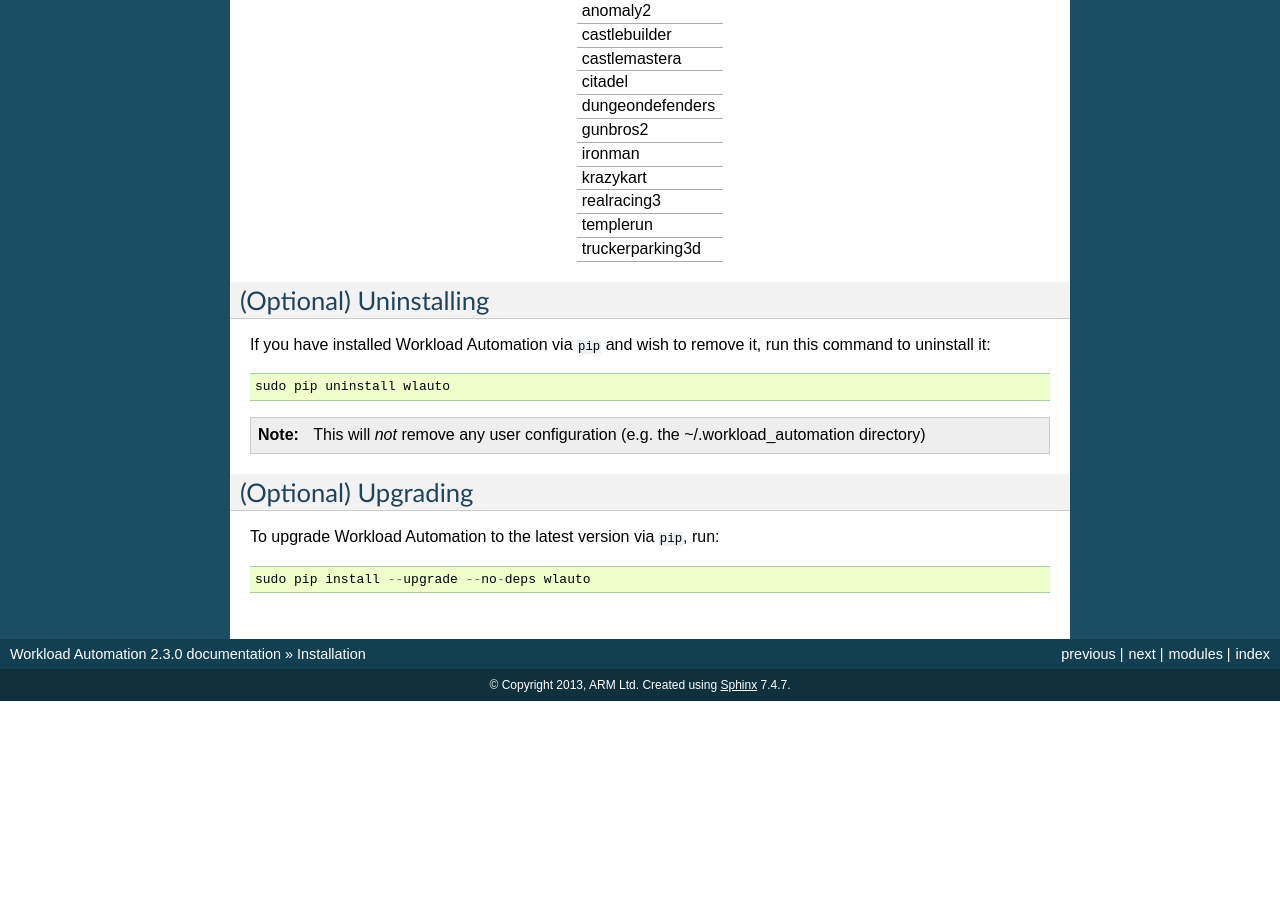
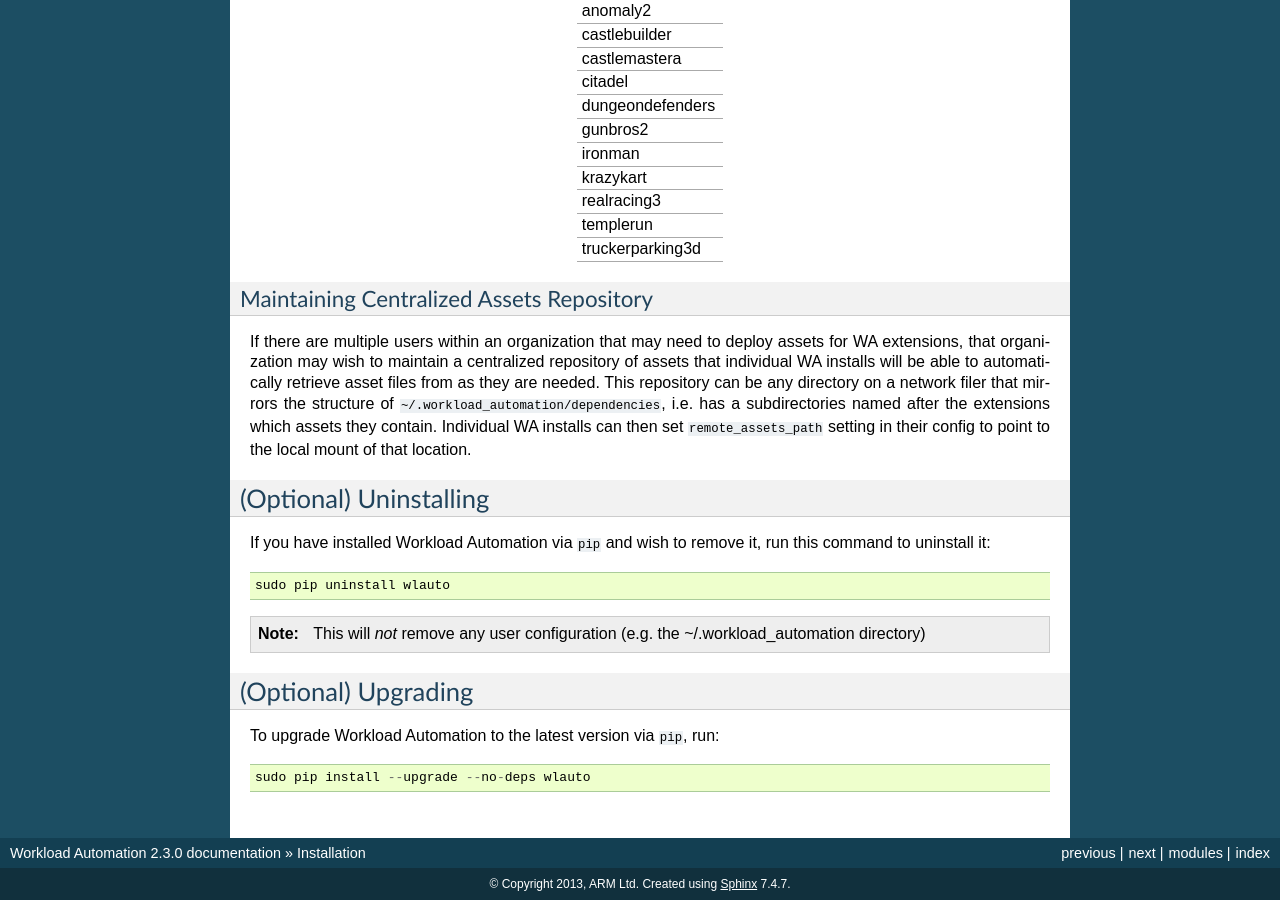
Before and after one commit to ARM-software/lisa, a Sphinx documentation site: the page built from doc/source/installation.rst, in a window 1280 px wide and 900 px high, scrolled down 4399 px. Built offline with Sphinx 7.4.7, drawn with Linux system fonts in a browser that asks for light colours; pages that are not in the unit, such as notebooks, are missing from menus; before the commit the page ends 5100 px from its top, so only the background shows below that; some of the changed text lies outside the part shown.

Commit message:
doc: documenting remote_assets_path
Adding documentation explaining how to use remote_assets_path setting.

```diff
--- a/doc/source/configuration.rst
+++ b/doc/source/configuration.rst
@@ -136,6 +136,12 @@ Available Settings
    All three values should be Python `old-style format strings`_ specifying which
    `log record attributes`_ should be displayed.
 
+.. confval:: remote_assets_path
+
+   Path to the local mount of a network assets repository. See
+   :ref:`assets_repository`.
+
+
 There are also a couple of settings are used to provide additional metadata
 for a run. These may get picked up by instruments or result processors to
 attach  context to results.
--- a/doc/source/installation.rst
+++ b/doc/source/installation.rst
@@ -261,6 +261,22 @@ This is the list of workloads that rely on such recordings:
 | truckerparking3d |
 +------------------+
 
+.. _assets_repository:
+
+Maintaining Centralized Assets Repository
+-----------------------------------------
+
+If there are multiple users within an organization that may need to deploy
+assets for WA extensions, that organization may wish to maintain a centralized
+repository of assets that individual WA installs will be able to automatically
+retrieve asset files from as they are needed. This repository can be any
+directory on a network filer that mirrors the structure of
+``~/.workload_automation/dependencies``, i.e. has a subdirectories named after
+the extensions which assets they contain. Individual WA installs can then set
+``remote_assets_path`` setting in their config to point to the local mount of
+that location.
+
+
 (Optional) Uninstalling
 =======================
 
```
